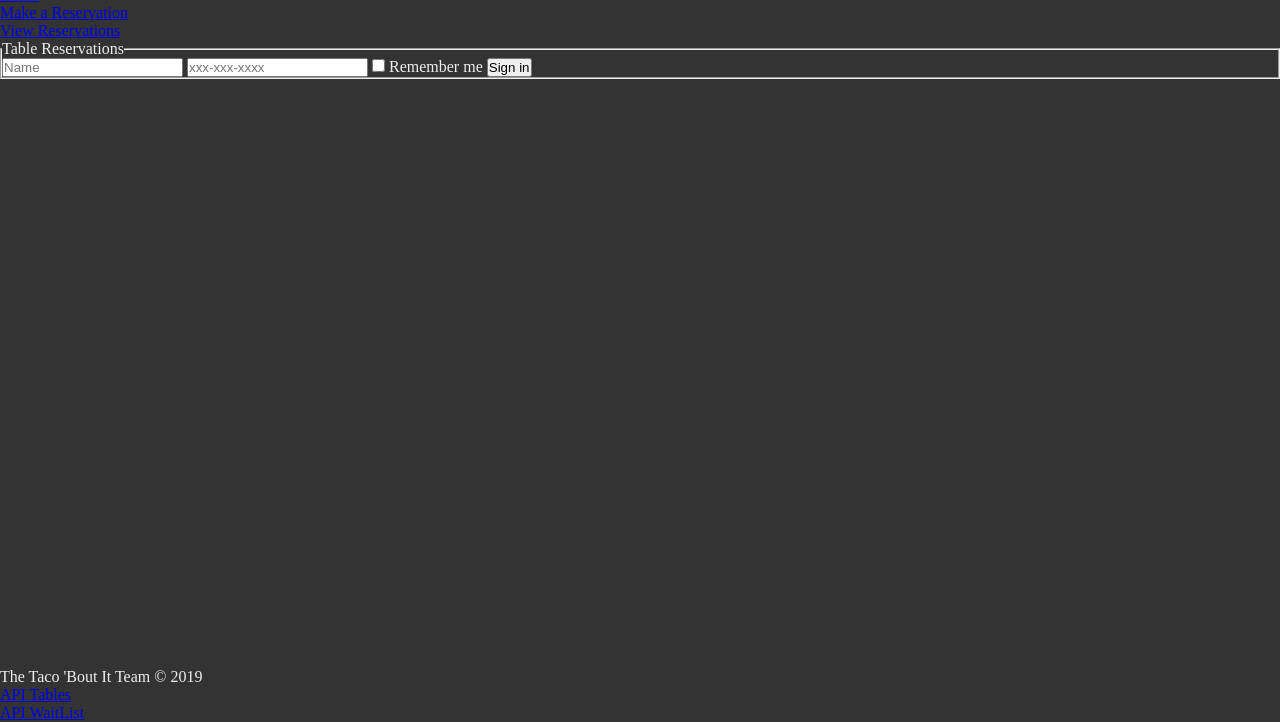
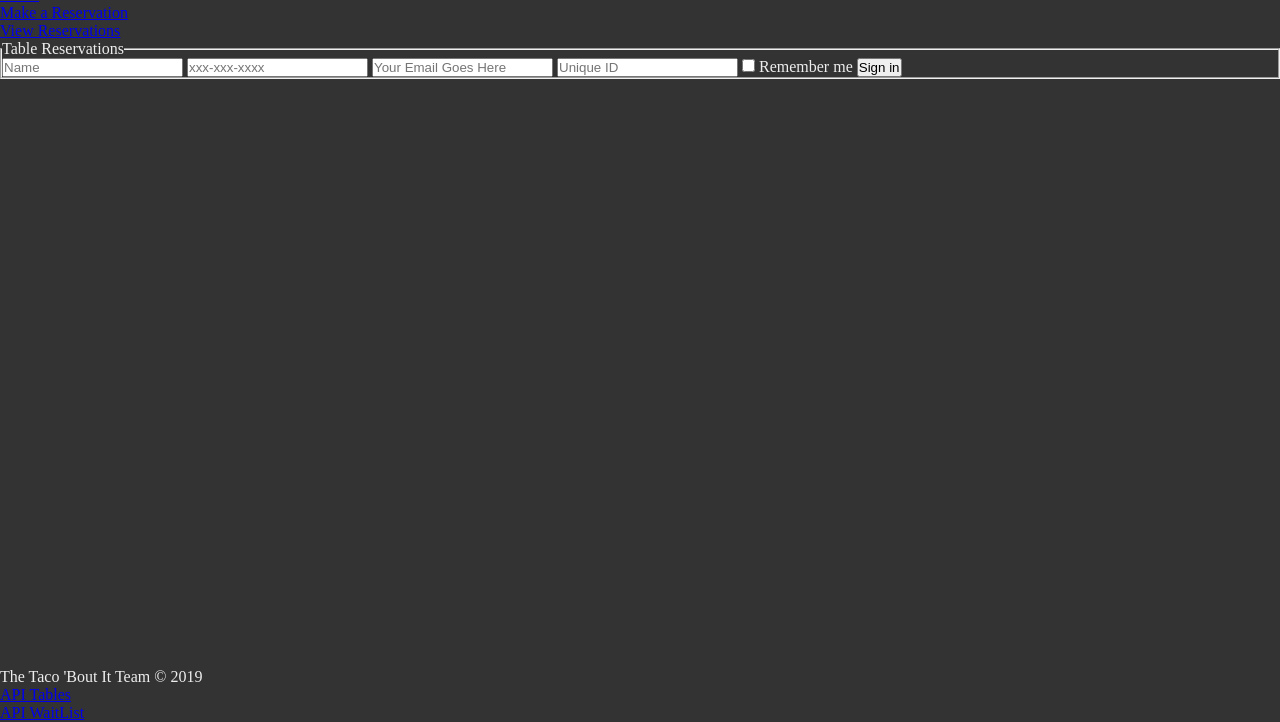
Before and after one commit to mmcxii/hot-restaurant, a website: page app/public/reserve.html in a window 1280 px wide. Shown: the part 78-800 px from the top of the page. Drawn offline with Linux system fonts and the light colour scheme.

Commit message:
form changes

```diff
--- a/app/public/reserve.html
+++ b/app/public/reserve.html
@@ -34,6 +34,8 @@
 
                     <input type="name" placeholder="Name">
                     <input type="phonenumber" placeholder="xxx-xxx-xxxx">
+                    <input type="email" placeholder="Your Email Goes Here">
+                    <input type="UniqueID" placeholder="Unique ID">
 
                     <label for="remember">
                         <input id="remember" type="checkbox"> Remember me
```
